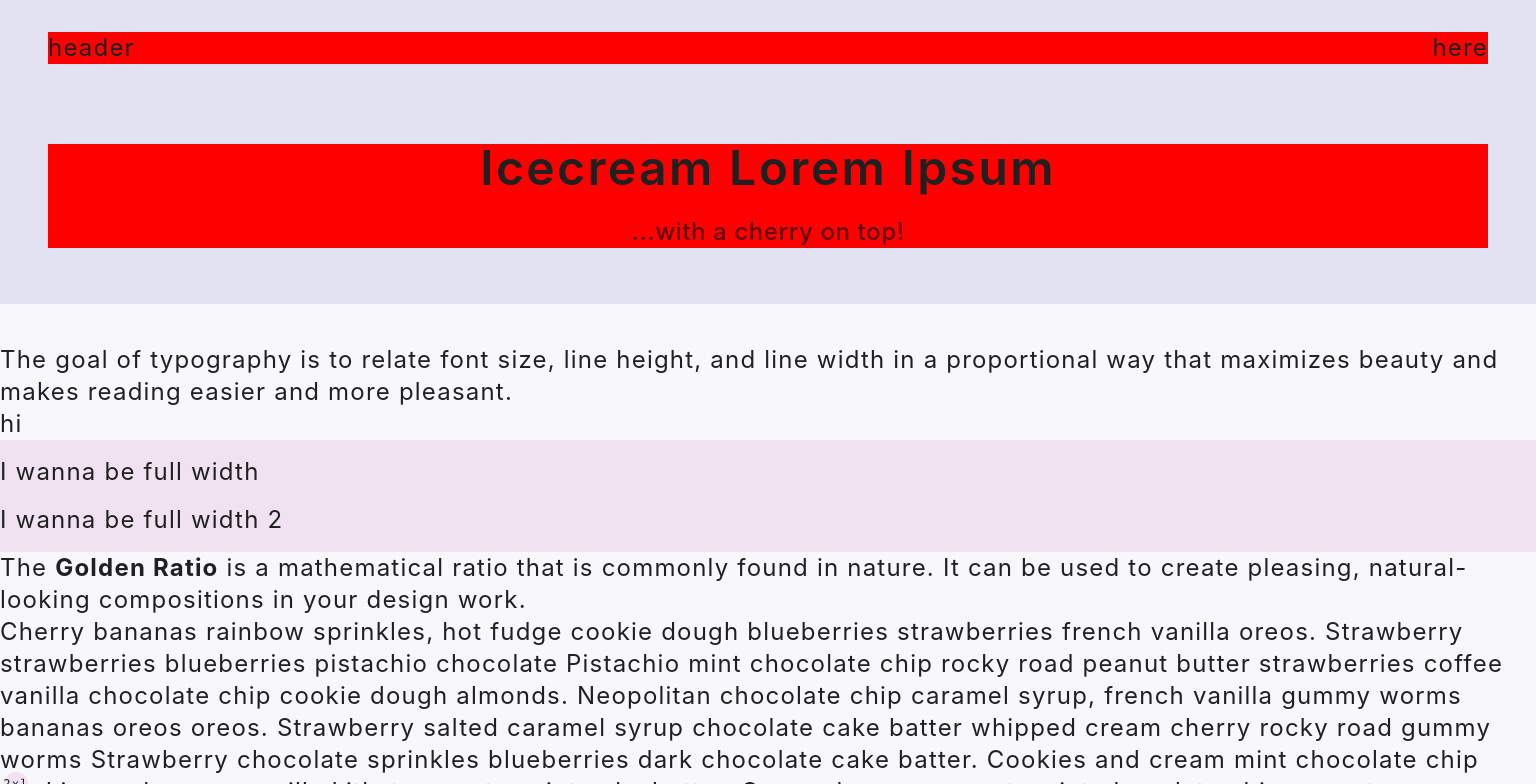
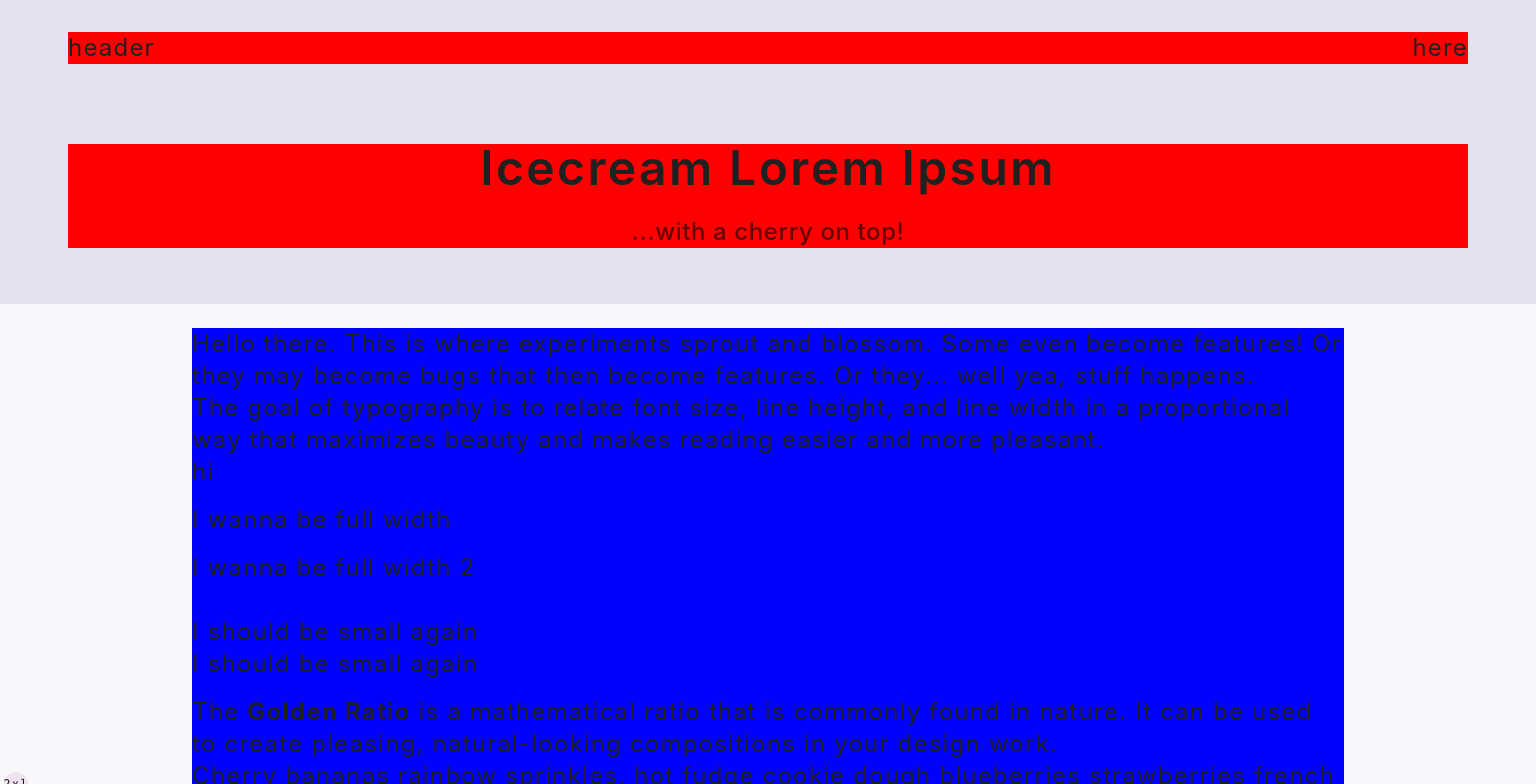
Before and after one commit to khinshankhan/www, a Next.js app: page /content in a window 1536 px wide. Shown: the top 784 px of the page. Built offline with nearby package versions, Linux system fonts and the light colour scheme.

Commit message:
first draft of containers

```diff
--- a/app/(content)/content/page.tsx
+++ b/app/(content)/content/page.tsx
@@ -14,8 +14,12 @@ export default async function Page() {
         </Text>
       </header>
 
-      <main className="py-6">
-        <section className="content-container my-4">
+      <main className="content-container py-6">
+        <p>
+          Hello there. This is where experiments sprout and blossom. Some even become features! Or
+          they may become bugs that then become features. Or they... well yea, stuff happens.
+        </p>
+
         <p>
           The goal of typography is to relate font size, line height, and line width in a
           proportional way that maximizes beauty and makes reading easier and more pleasant.
@@ -23,11 +27,17 @@ export default async function Page() {
 
         <Text id="foo">hi</Text>
 
-          <div className="w-full space-y-4 bg-accent-4 py-4">
+        <div className="fullo w-full space-y-4 bg-accent-4 py-4">
           <p>I wanna be full width</p>
 
           <p>I wanna be full width 2</p>
         </div>
+
+        <div className="mobile-full-width-container bg-accent-4 py-4">
+          <p>I should be small again</p>
+          <p>I should be small again</p>
+        </div>
+
         <p>
           The <Strong>Golden Ratio</Strong> is a mathematical ratio that is commonly found in
           nature. It can be used to create pleasing, natural-looking compositions in your design
@@ -36,27 +46,25 @@ export default async function Page() {
         <p>
           Cherry bananas rainbow sprinkles, hot fudge cookie dough blueberries strawberries french
           vanilla oreos. Strawberry strawberries blueberries pistachio chocolate Pistachio mint
-            chocolate chip rocky road peanut butter strawberries coffee vanilla chocolate chip
-            cookie dough almonds. Neopolitan chocolate chip caramel syrup, french vanilla gummy
-            worms bananas oreos oreos. Strawberry salted caramel syrup chocolate cake batter whipped
-            cream cherry rocky road gummy worms Strawberry chocolate sprinkles blueberries dark
-            chocolate cake batter. Cookies and cream mint chocolate chip cookies and cream vanilla
-            kitkat peanuts, mint cake batter. Caramel syrup peanuts mint chocolate chip peanuts.
+          chocolate chip rocky road peanut butter strawberries coffee vanilla chocolate chip cookie
+          dough almonds. Neopolitan chocolate chip caramel syrup, french vanilla gummy worms bananas
+          oreos oreos. Strawberry salted caramel syrup chocolate cake batter whipped cream cherry
+          rocky road gummy worms Strawberry chocolate sprinkles blueberries dark chocolate cake
+          batter. Cookies and cream mint chocolate chip cookies and cream vanilla kitkat peanuts,
+          mint cake batter. Caramel syrup peanuts mint chocolate chip peanuts.
         </p>
         {[].map((i) => (
           <p key={i}>
-              Cherry bananas rainbow sprinkles, hot fudge cookie dough blueberries strawberries
-              french Chocolate chip cookie dough chocolate chip cookie dough chocolate chip cookie
-              dough chocolate chip cookie dough chocolate chip cookie dough chocolate chip cookie
-              dough chocolate chip cookie dough chocolate chip cookie dough chocolate chip cookie
-              dough chocolate chip cookie dough chocolate chip cookie dough chocolate chip cookie
-              dough chocolate chip cookie dough chocolate chip cookie dough chocolate chip cookie
-              dough chocolate chip cookie dough chocolate chip cookie dough chocolate chip cookie
-              dough vanilla oreos. Strawberry strawberries blueberries pistachio chocolate Pistachio
-              mint
+            Cherry bananas rainbow sprinkles, hot fudge cookie dough blueberries strawberries french
+            Chocolate chip cookie dough chocolate chip cookie dough chocolate chip cookie dough
+            chocolate chip cookie dough chocolate chip cookie dough chocolate chip cookie dough
+            chocolate chip cookie dough chocolate chip cookie dough chocolate chip cookie dough
+            chocolate chip cookie dough chocolate chip cookie dough chocolate chip cookie dough
+            chocolate chip cookie dough chocolate chip cookie dough chocolate chip cookie dough
+            chocolate chip cookie dough chocolate chip cookie dough chocolate chip cookie dough
+            vanilla oreos. Strawberry strawberries blueberries pistachio chocolate Pistachio mint
           </p>
         ))}
-        </section>
       </main>
     </article>
   )
--- a/app/globals.css
+++ b/app/globals.css
@@ -153,6 +153,16 @@
   animation: background-animation 10s ease infinite;
 }
 
+/*
+  .page-container {
+    @apply mx-auto w-full max-w-[95%] px-0 sm:max-w-[90%] sm:px-[1.5rem] xl:max-w-[1280px] 2xl:max-w-[1450px];
+  }
+
+  .content-container {
+    @apply mx-auto w-full max-w-[95%] px-0 sm:max-w-[90%] sm:px-[1.5rem] xl:max-w-[1050px] 2xl:max-w-[1200px];
+  }
+*/
+
 .page-container {
   :where(& > *) {
     width: 100%;
@@ -165,13 +175,49 @@
     /* breakpoint xl */
     @media (min-width: 82.8125rem) {
       background-color: blue;
-      max-width: 76rem;
+      max-width: 77rem;
     }
 
     /* breakpoint 2xl */
     @media (min-width: 96rem) {
       background-color: red;
-      max-width: 90rem;
+      max-width: 87.5rem;
     }
   }
 }
+
+.content-container {
+  :where(& > *, & > .mobile-full-width-container > *) {
+    width: 100%;
+    max-width: 90%;
+    margin-left: auto;
+    margin-right: auto;
+
+    background-color: red;
+
+    /* breakpoint xl */
+    @media (min-width: 82.8125rem) {
+      background-color: green;
+      max-width: 62rem;
+    }
+
+    /* breakpoint 2xl */
+    @media (min-width: 96rem) {
+      background-color: blue;
+      max-width: 72rem;
+    }
+  }
+}
+
+/* breakpoint md */
+@media not all and (min-width: 48rem) {
+  .mobile-full-width-container {
+    position: relative;
+    max-width: none !important;
+    width: 100vw;
+    left: 50%;
+    right: 50%;
+    margin-left: -50vw !important;
+    margin-right: -50vw !important;
+  }
+}
```
Lines whose indentation alone changed are shown as unchanged.
